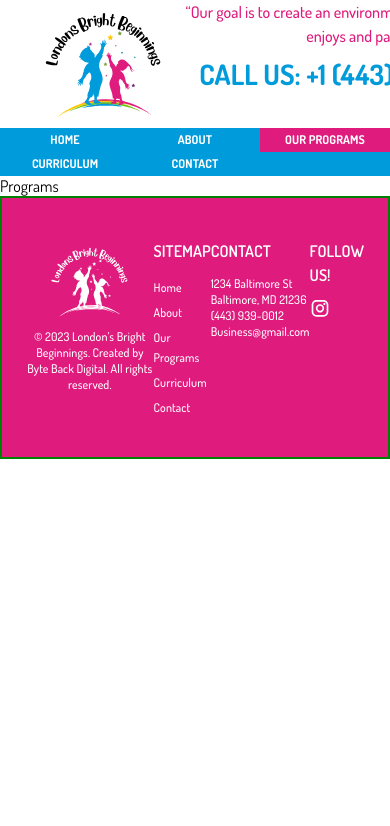
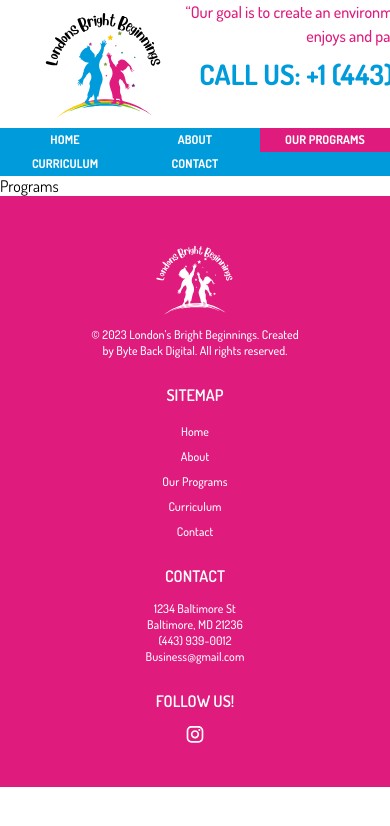
Before and after one commit to adinduokoro/London-s-Bright-Beginnings, a React (Create React App) app: page /programs in a window 390 px wide. Shown: the top 826 px of the page. Built offline with nearby package versions, Linux system fonts and the light colour scheme; a web font is replaced by a local one.

Commit message:
Responsivness
Updated Responsiveness for 900-600px

```diff
--- a/src/components/footer/footer.css
+++ b/src/components/footer/footer.css
@@ -3,7 +3,6 @@
   display: flex;
   align-items: flex-start;
   justify-content: space-between;
-  border: 2px solid green;
 }
 
 .footer__logo {
@@ -83,3 +82,25 @@
   width: 1.25rem;
   height: 1.25rem;
 }
+
+@media screen and (max-width: 700px) {
+  .footer {
+    flex-direction: column;
+    align-items: center;
+    justify-content: center;
+    gap: 1.5rem;
+  }
+
+
+  .footer__siteMap,
+  .footer__siteMap ul,
+  .footer__contact,
+  .footer__contact ul,
+  .footer__social {
+    align-items: center;
+  }
+
+  .footer__contact ul {
+    text-align: center;
+  }
+}
--- a/src/components/programs/programs.css
+++ b/src/components/programs/programs.css
@@ -15,7 +15,7 @@
   display: flex;
   flex-direction: column;
   gap: 1.25rem;
-  padding: 3.19rem 1.62rem 3.19rem 1.5625rem;
+  padding: 2rem 1.5rem;
 }
 
 .programs__cardHeader {
```
